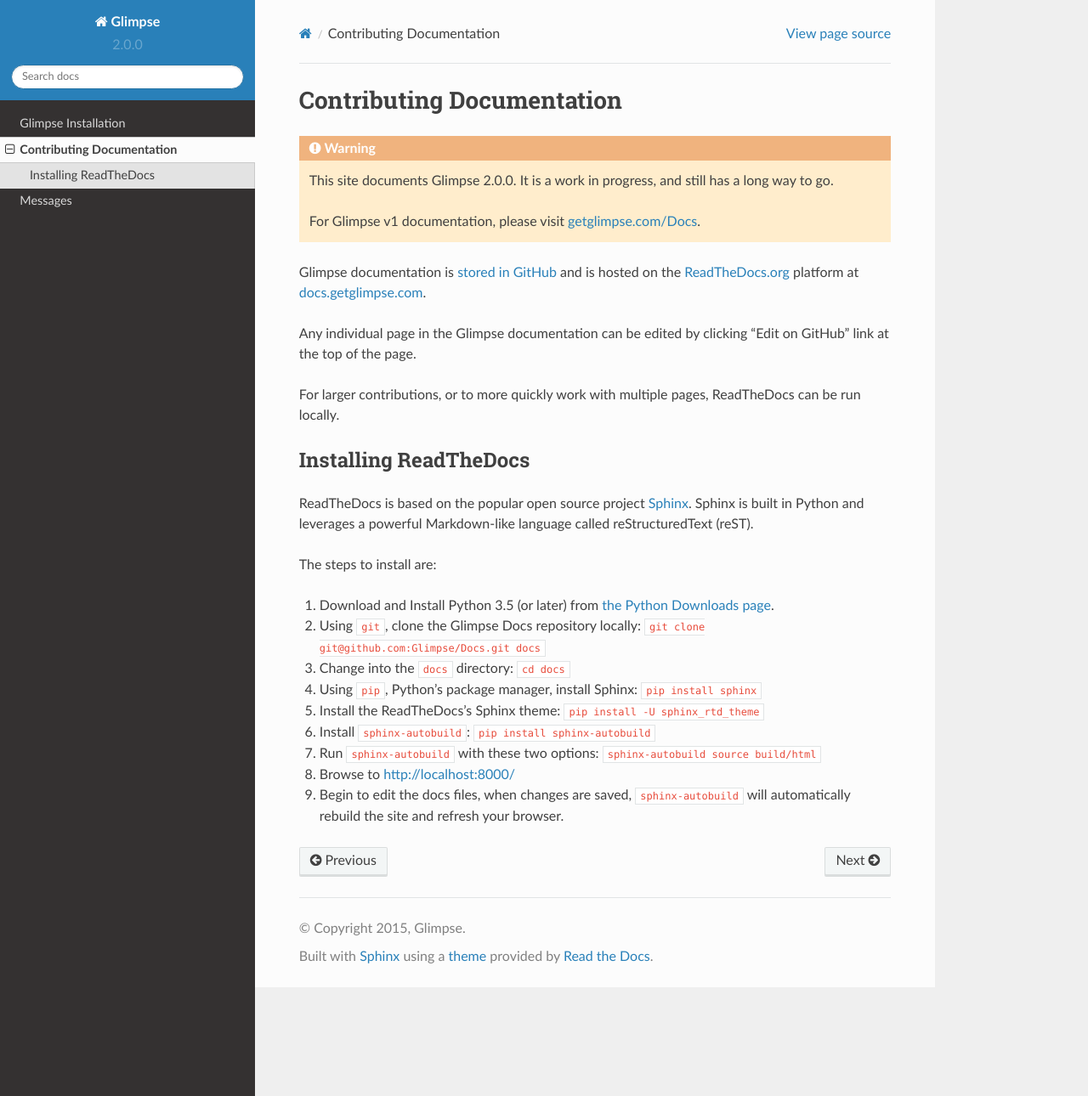
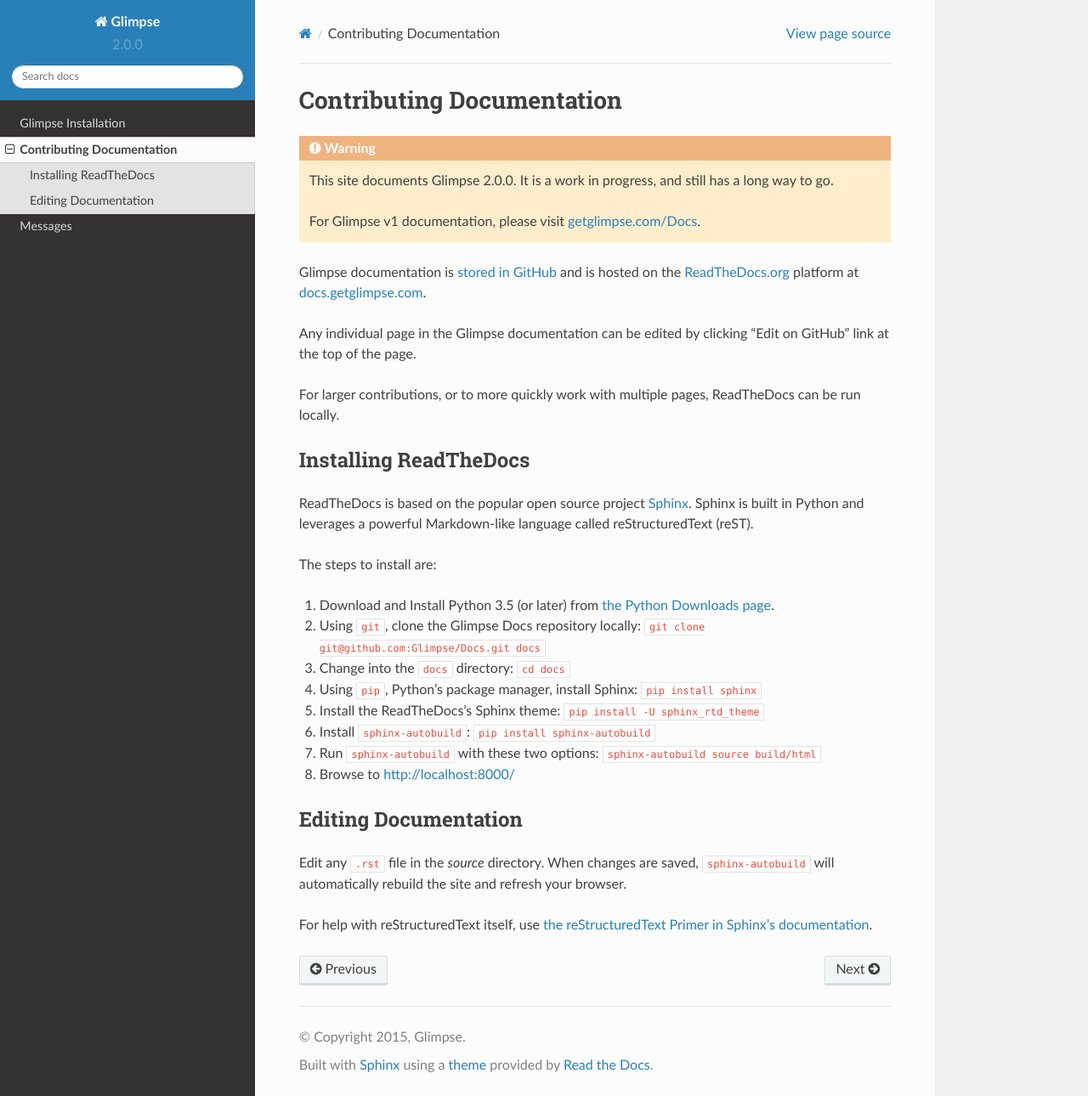
Before and after one commit to Glimpse/Docs, a Sphinx documentation site: the page built from source/contributor/documentation.rst, in a window 1280 px wide and 1290 px high. Shown: the whole window at 85% size. Built offline with Sphinx 7.4.7 and the Read the Docs theme 2.0.0, drawn with Linux system fonts in a browser that asks for light colours.

Commit message:
Added Editing Documentation section to documentation.rst

```diff
--- a/source/contributor/documentation.rst
+++ b/source/contributor/documentation.rst
@@ -1,8 +1,3 @@
-.. Glimpse documentation master file, created by
-   sphinx-quickstart on Fri Nov 20 16:04:45 2015.
-   You can adapt this file completely to your liking, but it should at least
-   contain the root `toctree` directive.
-
 ==========================
 Contributing Documentation
 ==========================
@@ -32,4 +27,10 @@
 6. Install ``sphinx-autobuild``: ``pip install sphinx-autobuild``
 7. Run ``sphinx-autobuild`` with these two options: ``sphinx-autobuild source build/html``
 8. Browse to http://localhost:8000/
-9. Begin to edit the docs files, when changes are saved, ``sphinx-autobuild`` will automatically rebuild the site and refresh your browser.
+
+Editing Documentation
+=====================
+
+Edit any ``.rst`` file in the `source` directory. When changes are saved, ``sphinx-autobuild`` will automatically rebuild the site and refresh your browser.
+
+For help with reStructuredText itself, use `the reStructuredText Primer in Sphinx's documentation <http://www.sphinx-doc.org/en/stable/>`_.
```
